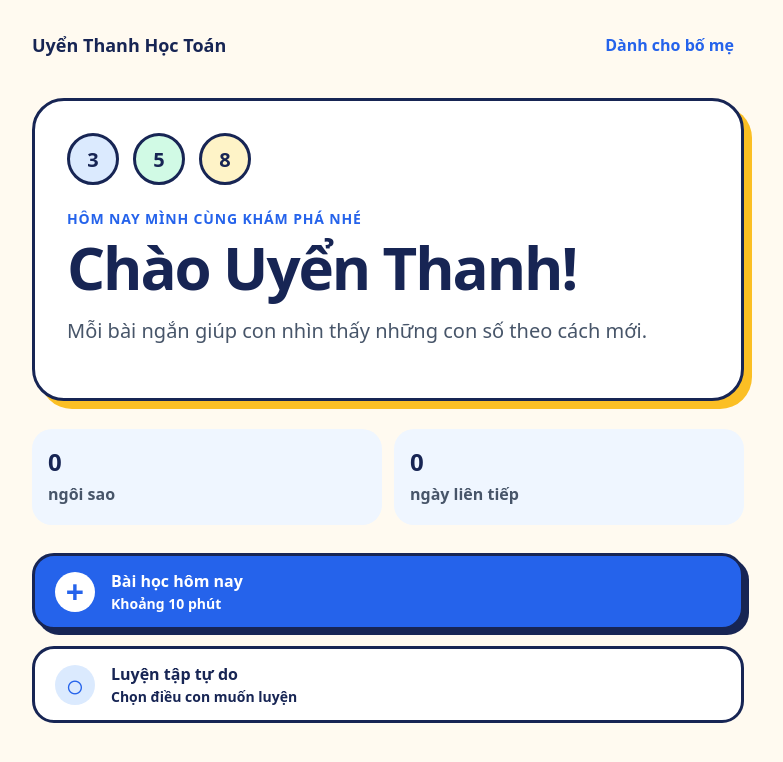
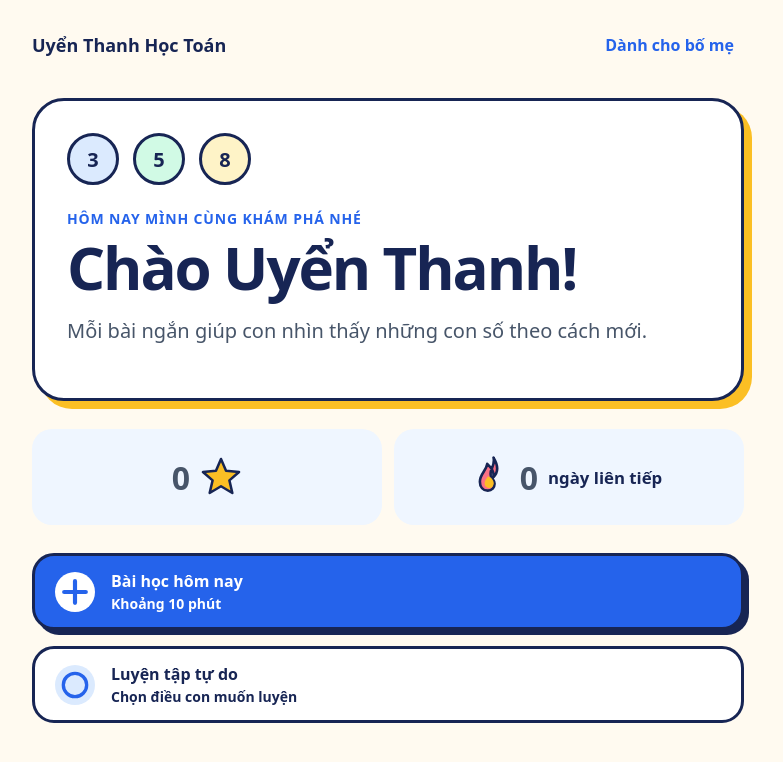
Before and after one commit to vufly/utmath, a Svelte app: page / in a window 1280 px wide. Shown: the top 762 px of the page, without its empty margins (252-1035 px from the left). Built offline with nearby package versions, Linux system fonts and the light colour scheme.

Commit message:
Refine practice hints and rewards

```diff
--- a/src/app.css
+++ b/src/app.css
@@ -29,6 +29,16 @@ input:focus-visible {
 button:disabled {
   cursor: not-allowed;
   opacity: 0.48;
+}
+.sr-only {
+  height: 1px;
+  margin: -1px;
+  overflow: hidden;
+  padding: 0;
+  position: absolute;
+  width: 1px;
+  clip: rect(0, 0, 0, 0);
+  white-space: nowrap;
 }
 
 .page {
@@ -133,6 +143,39 @@ h2 {
   color: #475569;
   font-weight: 600;
 }
+.reward-strip .reward-card {
+  align-items: center;
+  display: flex;
+  justify-content: center;
+  min-height: 96px;
+}
+.reward-count,
+.streak-count {
+  align-items: center;
+  color: #172554;
+  display: flex;
+  gap: 10px;
+}
+.reward-strip .reward-count strong,
+.reward-strip .streak-count strong {
+  font-size: 2rem;
+}
+.reward-icon {
+  display: block;
+  flex: 0 0 auto;
+}
+.star-icon {
+  height: 42px;
+  width: 42px;
+}
+.fire-icon {
+  height: 42px;
+  width: 34px;
+}
+.reward-strip .streak-count span {
+  color: #172554;
+  font-size: 1.05rem;
+}
 .action-stack {
   display: grid;
   gap: 16px;
@@ -178,14 +221,12 @@ h2 {
   font-weight: 600;
 }
 .action-symbol {
-  align-items: center;
   background: #fff;
   border-radius: 50%;
   color: #2563eb;
-  display: inline-flex;
-  font-size: 2rem;
+  display: block;
+  flex: 0 0 auto;
   height: 40px;
-  justify-content: center;
   width: 40px;
 }
 .secondary-action .action-symbol {
@@ -365,6 +406,40 @@ h2 {
 .hint-card p {
   margin: 4px 0 0;
 }
+.hint-frame {
+  display: grid;
+  grid-template-columns: repeat(5, 1fr);
+  gap: 4px;
+  margin: 10px auto 0;
+  max-width: 350px;
+  width: 100%;
+}
+.hint-counter {
+  align-items: center;
+  aspect-ratio: 1;
+  background: #d1fae5;
+  border: 3px solid #172554;
+  border-radius: 12px;
+  display: flex;
+  justify-content: center;
+}
+.hint-counter.known-counter {
+  background: #dbeafe;
+}
+.hint-counter i {
+  background: #16a34a;
+  border-radius: 50%;
+  height: 20px;
+  width: 20px;
+}
+.hint-counter.known-counter i {
+  background: #2563eb;
+}
+.hint-answer {
+  color: #172554;
+  font-size: 1.125rem;
+  margin-top: 10px !important;
+}
 .summary-page {
   align-content: center;
   display: grid;
--- a/src/exercises/number-bond/number-bond.ts
+++ b/src/exercises/number-bond/number-bond.ts
@@ -104,15 +104,22 @@ export function numberBondHint(
   const answer = correctNumberBondAnswer(exercise);
   const generator = exercise.generator?.params;
   const whole = generator?.whole;
+  const partA = generator?.partA;
+  const partB = generator?.partB;
 
   if (typeof whole !== "number")
+    throw new Error("Number bond generator data is invalid.");
+  if (typeof partA !== "number" || typeof partB !== "number")
     throw new Error("Number bond generator data is invalid.");
 
   if (level === 1) {
     return {
       level,
       type: "text",
-      payload: `${whole} gồm hai phần. Con thử nhìn phần còn thiếu nhé.`,
+      payload:
+        exercise.unknown === "whole"
+          ? `${partA} và ${partB} ghép lại tạo thành số nào?`
+          : `${whole} gồm hai phần. Con thử nhìn phần còn thiếu nhé.`,
     };
   }
   if (level === 2) {
@@ -131,7 +138,10 @@ export function numberBondHint(
     level,
     type: "interaction",
     payload: {
-      message: `Con hãy ghép hai phần để tạo thành ${whole}.`,
+      message:
+        exercise.unknown === "whole"
+          ? `${partA} và ${partB} tạo thành ${answer}.`
+          : `Phần còn thiếu là ${answer}.`,
       answer,
     },
   };
--- a/src/ui/child/Home.svelte
+++ b/src/ui/child/Home.svelte
@@ -28,17 +28,38 @@
   </section>
 
   <section class="reward-strip" aria-label="Phần thưởng">
-    <div><strong>{totalStars}</strong><span>ngôi sao</span></div>
-    <div><strong>{currentStreak}</strong><span>ngày liên tiếp</span></div>
+    <div class="reward-card">
+      <span class="reward-count">
+        <strong>{totalStars}</strong>
+        <svg class="reward-icon star-icon" viewBox="0 0 100 100" aria-hidden="true">
+          <path d="m50 7 12 28 31 3-23 20 7 30-27-16-27 16 7-30L7 38l31-3z" fill="#fbbf24" stroke="#172554" stroke-linejoin="round" stroke-width="6" />
+        </svg>
+      </span>
+      <span class="sr-only">{totalStars} ngôi sao</span>
+    </div>
+    <div class="reward-card">
+      <span class="streak-count">
+        <svg class="reward-icon fire-icon" viewBox="0 0 64 80" aria-hidden="true">
+          <path d="M33 3c4 18-9 22-5 35 2 5 7 8 7 15 0 7-5 13-13 13-9 0-15-7-15-17 0-15 12-20 14-34 7 7 13 13 12 25 9-9 9-22 0-37Z" fill="#fb7185" stroke="#172554" stroke-linejoin="round" stroke-width="5" />
+          <path d="M28 41c5 6 7 10 4 16-2 3-5 4-8 4-5 0-8-4-8-9 0-5 3-9 7-14 1 2 3 3 5 3Z" fill="#fbbf24" />
+        </svg>
+        <strong>{currentStreak}</strong>
+        <span>ngày liên tiếp</span>
+      </span>
+    </div>
   </section>
 
   <section class="action-stack" aria-label="Chọn hoạt động">
     <button class="primary-action" type="button" onclick={onStartPractice}>
-      <span class="action-symbol" aria-hidden="true">+</span>
+      <svg class="action-symbol" viewBox="0 0 48 48" aria-hidden="true">
+        <path d="M24 11v26M11 24h26" fill="none" stroke="currentColor" stroke-linecap="round" stroke-width="5" />
+      </svg>
       <span><strong>{todayComplete ? 'Luyện thêm hôm nay' : 'Bài học hôm nay'}</strong><small>Khoảng 10 phút</small></span>
     </button>
     <button class="secondary-action" type="button" onclick={onFreePractice}>
-      <span class="action-symbol" aria-hidden="true">○</span>
+      <svg class="action-symbol" viewBox="0 0 48 48" aria-hidden="true">
+        <circle cx="24" cy="24" r="14" fill="none" stroke="currentColor" stroke-width="4" />
+      </svg>
       <span><strong>Luyện tập tự do</strong><small>Chọn điều con muốn luyện</small></span>
     </button>
   </section>
--- a/src/ui/exercises/NumberBondExercise.svelte
+++ b/src/ui/exercises/NumberBondExercise.svelte
@@ -12,27 +12,48 @@
 
   const params = $derived(exercise.generator?.params);
   const whole = $derived(typeof params?.whole === "number" ? params.whole : 0);
-  const visiblePartA = $derived(exercise.partA ?? "?");
-  const visiblePartB = $derived(exercise.partB ?? "?");
+  const hintFrameData = $derived(
+    hint && typeof params?.whole === "number" && typeof params.partA === "number" && typeof params.partB === "number"
+      ? { whole: params.whole, partA: params.partA, partB: params.partB }
+      : undefined,
+  );
+  const hintAnswer = $derived(
+    typeof hint?.payload === "object" && hint.payload !== null && typeof (hint.payload as { answer?: unknown }).answer === "number"
+      ? (hint.payload as { answer: number }).answer
+      : undefined,
+  );
+  const revealedAnswer = $derived(hint?.level === 3 ? hintAnswer : undefined);
+  const knownPart = $derived(
+    exercise.unknown === "part-a" ? exercise.partB : exercise.unknown === "part-b" ? exercise.partA : undefined,
+  );
+  const blueCounterCount = $derived(knownPart ?? hintFrameData?.partA ?? 0);
+  const visibleWhole = $derived(exercise.whole ?? revealedAnswer ?? "?");
+  const visiblePartA = $derived(exercise.partA ?? revealedAnswer ?? "?");
+  const visiblePartB = $derived(exercise.partB ?? revealedAnswer ?? "?");
+  const prompt = $derived(
+    exercise.unknown === "whole"
+      ? `${exercise.partA} và ${exercise.partB} ghép lại tạo thành số nào?`
+      : `Hai phần ghép lại tạo thành ${whole}.`,
+  );
 </script>
 
 <main class="exercise-page page">
   <header class="exercise-header">
     <span>Bài {answered + 1}</span>
-    <span aria-label={`Đã làm ${answered} bài`}>{answered} bài đã làm</span>
+    <span>{answered} bài đã làm</span>
   </header>
 
   <section class="exercise-card" aria-labelledby="exercise-title">
     <p class="eyebrow">Liên kết số</p>
     <h1 id="exercise-title">Số nào còn thiếu?</h1>
-    <p class="exercise-prompt">Hai phần ghép lại tạo thành <strong>{whole}</strong>.</p>
+    <p class="exercise-prompt">{prompt}</p>
 
     <svg class="bond-diagram" viewBox="0 0 360 260" role="img" aria-label={`Sơ đồ số ${whole}, hai phần là ${visiblePartA} và ${visiblePartB}`}>
       <path d="M180 92 95 190M180 92l85 98" fill="none" stroke="#172554" stroke-linecap="round" stroke-width="8" />
       <circle cx="180" cy="68" r="48" fill="#fef3c7" stroke="#172554" stroke-width="6" />
       <circle cx="95" cy="208" r="48" fill="#dbeafe" stroke="#172554" stroke-width="6" />
       <circle cx="265" cy="208" r="48" fill="#d1fae5" stroke="#172554" stroke-width="6" />
-      <text x="180" y="84" text-anchor="middle">{exercise.whole ?? whole}</text>
+      <text x="180" y="84" text-anchor="middle">{visibleWhole}</text>
       <text x="95" y="224" text-anchor="middle">{visiblePartA}</text>
       <text x="265" y="224" text-anchor="middle">{visiblePartB}</text>
     </svg>
@@ -44,7 +65,16 @@
     {#if hint}
       <aside class="hint-card" aria-live="polite">
         <strong>Gợi ý</strong>
-        <p>{typeof hint.payload === "string" ? hint.payload : "Con thử nhìn hai phần trong sơ đồ nhé."}</p>
+        {#if hintFrameData}
+          <p>{hint.level === 1 ? typeof hint.payload === "string" ? hint.payload : "Con thử nhìn hai phần trong sơ đồ nhé." : hint.level === 2 ? typeof knownPart === "number" ? "Nhìn các chấm theo hai màu. Phần màu xanh lá là phần còn thiếu." : "Nhìn các chấm theo hai màu. Ghép hai phần lại để tìm số ở trên." : `Đáp án là ${hintAnswer}.`}</p>
+          <div class="hint-frame">
+            {#each Array(hintFrameData.whole) as _, index}
+              <span class:known-counter={index < blueCounterCount} class="hint-counter"><i></i></span>
+            {/each}
+          </div>
+        {:else}
+          <p>{typeof hint.payload === "string" ? hint.payload : hintAnswer === undefined ? 'Con thử nhìn hai phần trong sơ đồ nhé.' : `Đáp án là ${hintAnswer}.`}</p>
+        {/if}
       </aside>
     {/if}
   </section>
```
